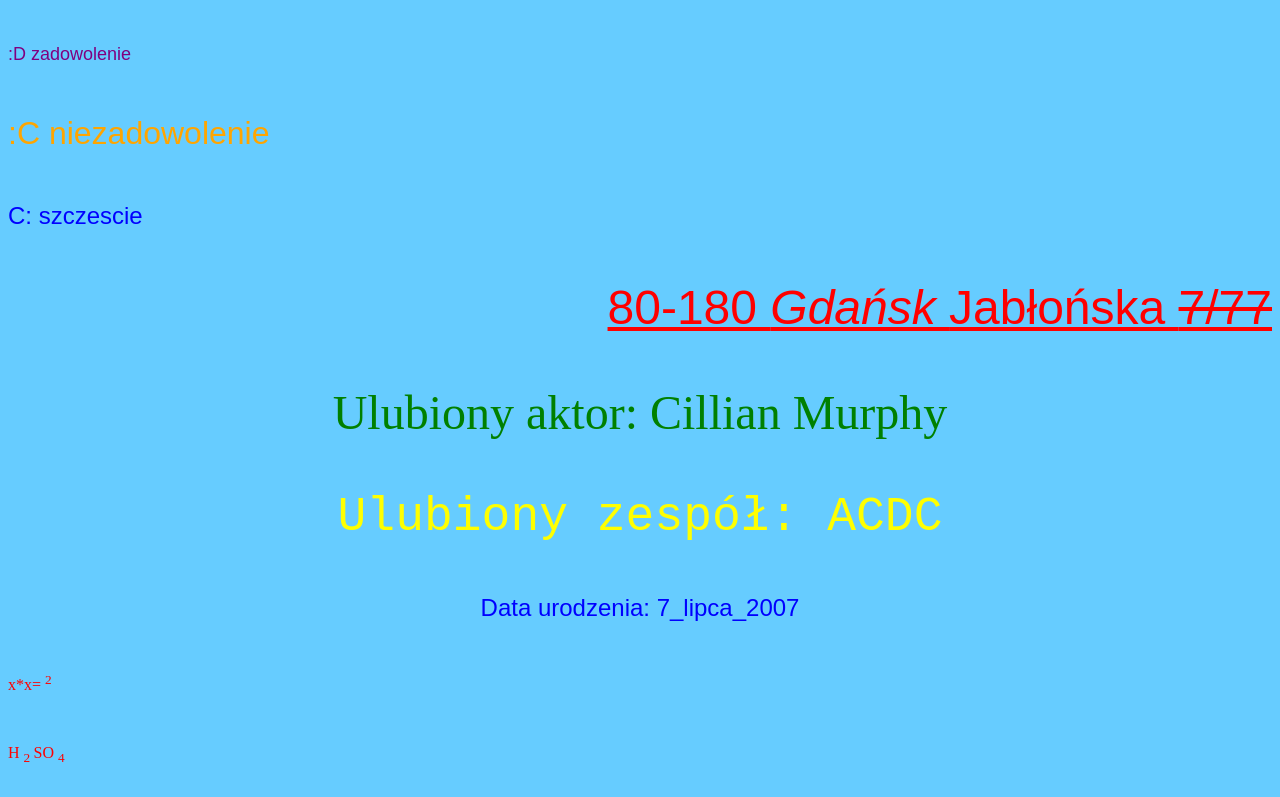
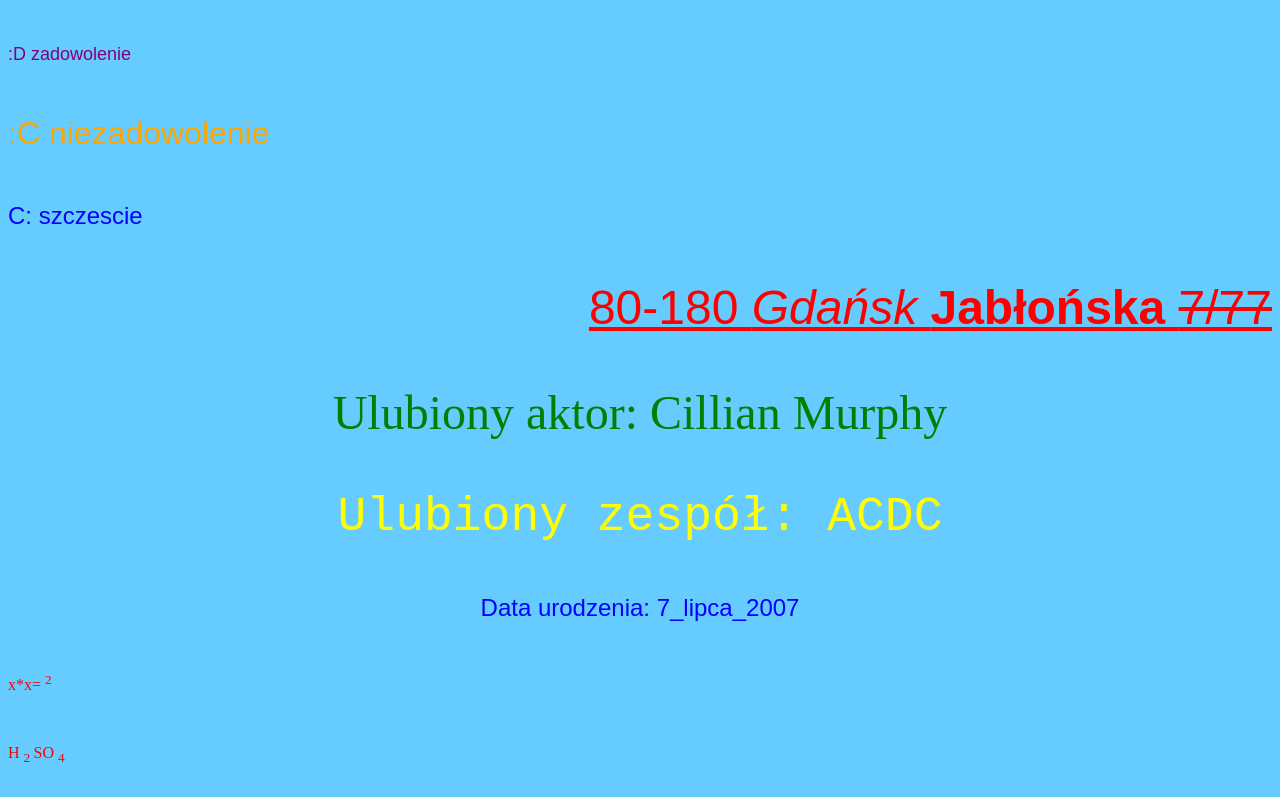
Before and after one commit to macius77/zadania-2, a plain HTML site: page Cieszewski_Maciej.html in a window 1280 px wide. Shown: the part 1219-2016 px from the top of the page. Drawn offline with Linux system fonts and the light colour scheme.

Commit message:
Update Cieszewski_Maciej.html

```diff
--- a/Cieszewski_Maciej.html
+++ b/Cieszewski_Maciej.html
@@ -29,7 +29,7 @@
 
 	<body bgcolor="#66CCFF"></body>
 
-	<p align="right"> <font color="red" size="7" face="Arial"> <u> 80-180 <i> Gdańsk </i> Jabłońska <strike> 7/77 </strike> </u> </font> </p> <br>
+	<p align="right"> <font color="red" size="7" face="Arial"> <u> 80-180 <i> Gdańsk </i> <b> Jabłońska </b> <strike> 7/77 </strike> </u> </font> </p> <br>
 	<p align="center"> <font color="green" size="10" face="Times New Roman"> Ulubiony aktor: Cillian Murphy </font> </p> <br>
 	<p align="center"> <font color="yellow" size="8" face="Courier New"> Ulubiony zespół: ACDC </font> </p> <br>
 	<p align="center"> <font color="blue" size="5" face="Arial"> Data urodzenia: 7_lipca_2007 </font> </p> <br>
```
